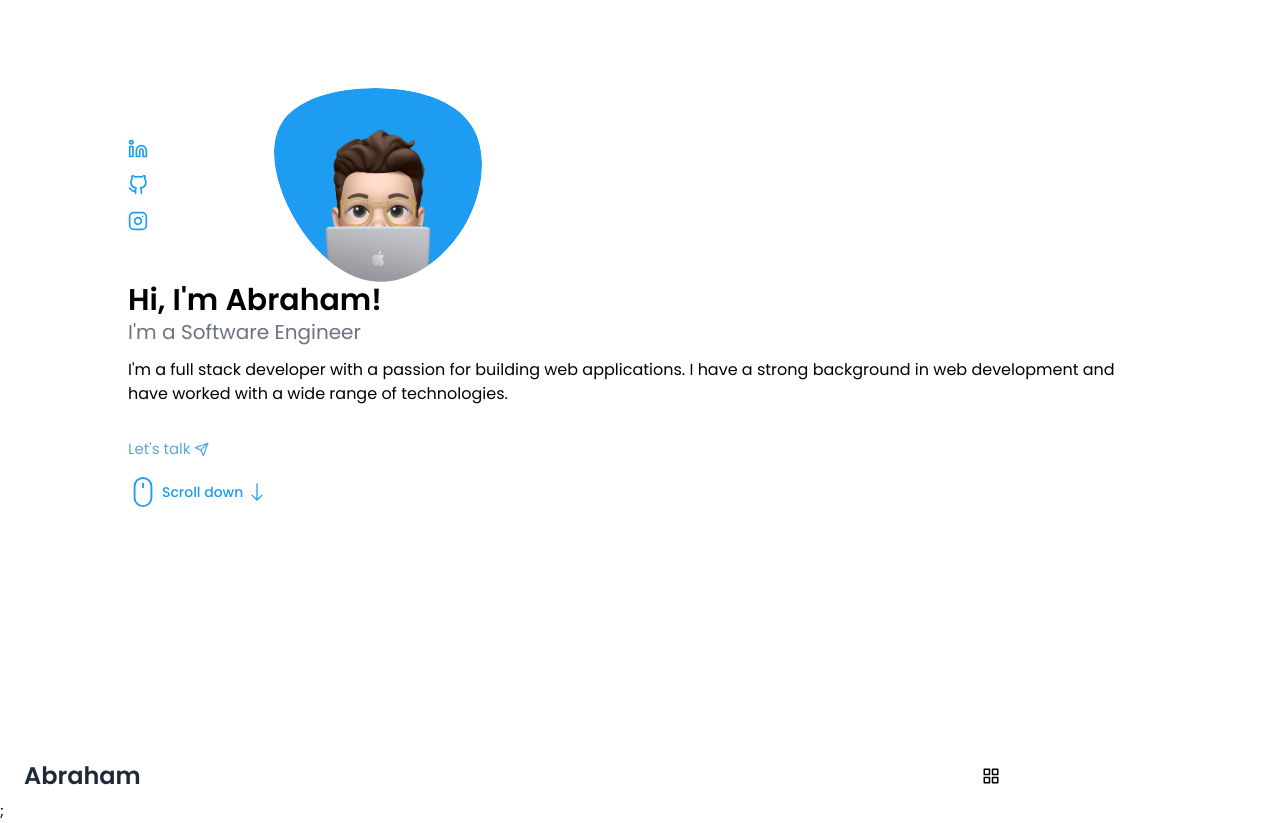
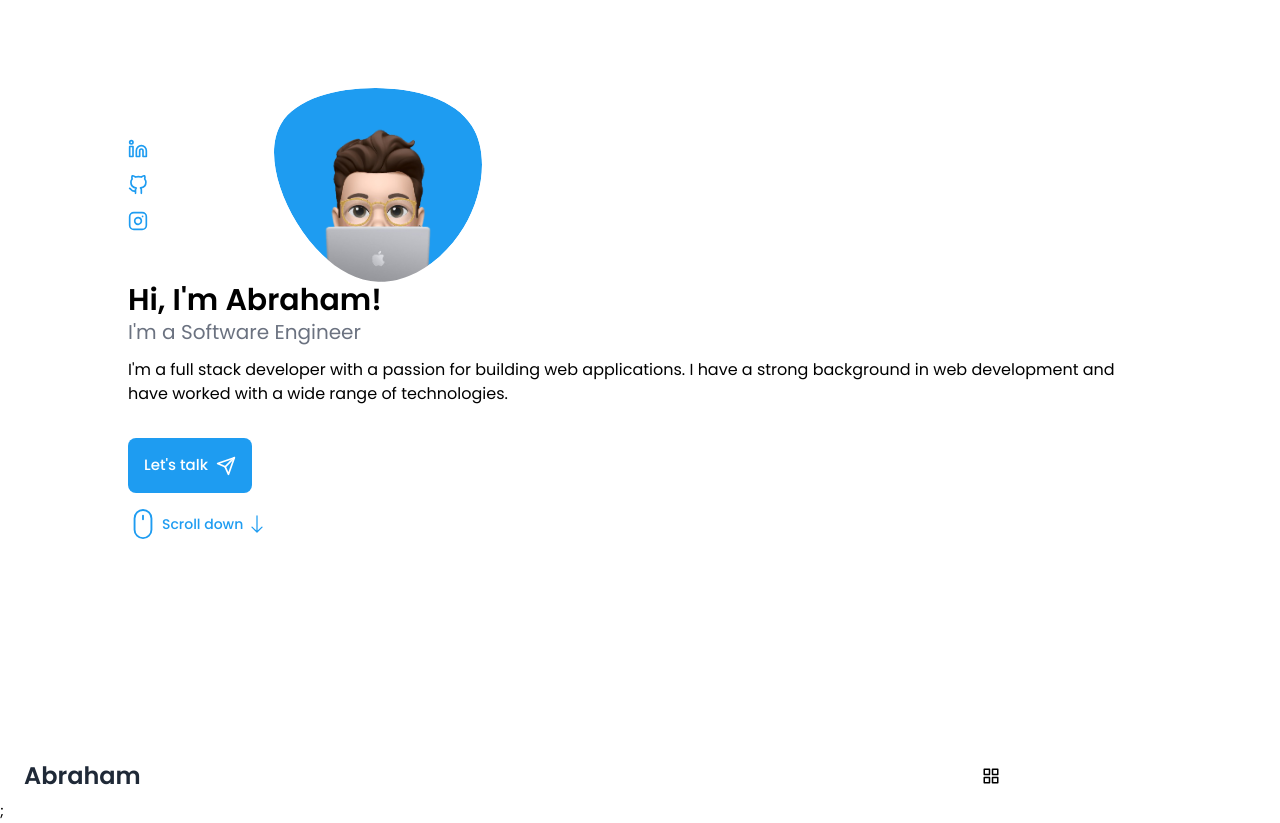
Before and after one commit to idkan/Portafolio, a Next.js app: page / in a window 1280 px wide. Built offline with nearby package versions, Linux system fonts and the light colour scheme.

Commit message:
Fixed Index.js design

```diff
--- a/pages/index.js
+++ b/pages/index.js
@@ -29,11 +29,11 @@ const Home = () => {
 							<h1 className="text-3xl font-bold" >Hi, I'm Abraham!</h1>
 							<h3 className="text-xl font-light text-gray-500 mb-3">I'm a Software Engineer</h3>
 							<p className="text-base mb-8">I'm a full stack developer with a passion for building web applications. I have a strong background in web development and have worked with a wide range of technologies.</p>
-							<a href="#contact" className="flex items-center text-secondary">Let's talk <FiSend className="ml-1" /></a>
+							<a href="#contact" className="inline-flex items-center bg-primary text-white p-4 rounded-lg font-medium hover:bg-blue-400">Let's talk <FiSend className="text-xl ml-2 duration-300" /></a>
 						</div>
 					</div>
 					<div className="text-secondary">
-						<a href="#about" className="flex items-center text-primary duration-300 hover:translate-y-1">
+						<a href="#about" className="inline-flex items-center text-primary duration-300 hover:translate-y-1">
 							<BsMouse className="text-3xl mr-1" />
 							<span className="text-sm font-medium mr-1">Scroll down</span>
 							<BsArrowDown className="text-xl" />
```
